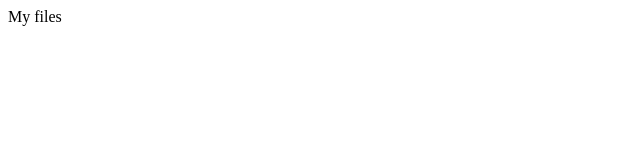
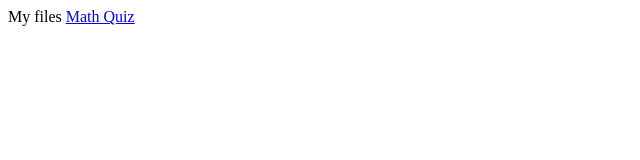
Before and after one commit to cmacfadyen/CVU-Unit1, a plain HTML site: page index.html in a window 1280 px wide. Shown: the full height of the page, 0-640 px from the left. Drawn offline with Linux system fonts and the light colour scheme.

Commit message:
Add link to math quiz

```diff
--- a/index.html
+++ b/index.html
@@ -1,6 +1,6 @@
 <!DOCTYPE html>
 <body>
 My files
-
+  <a href="math-quiz.html">Math Quiz</a>
 </body>
 </html>
```
